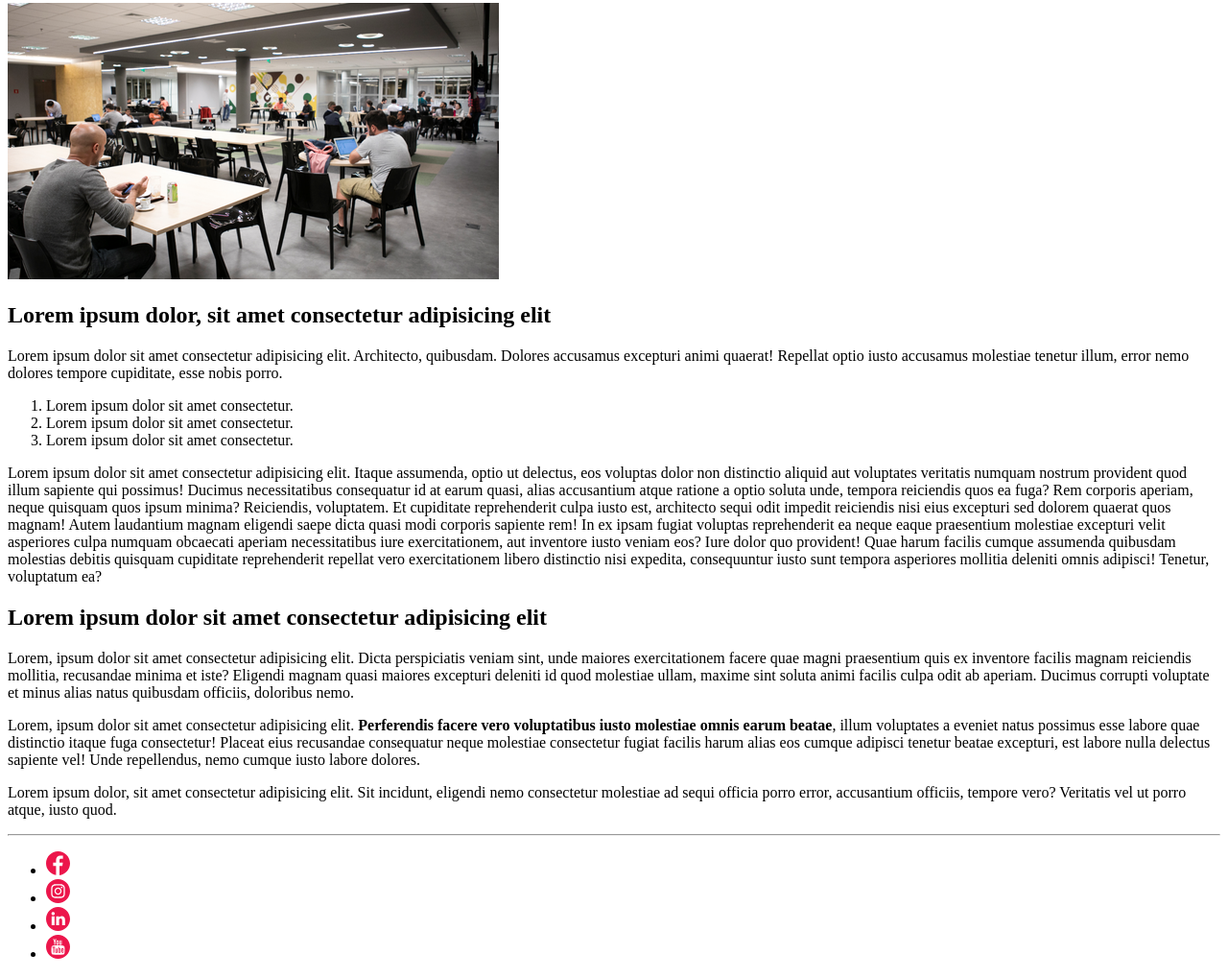
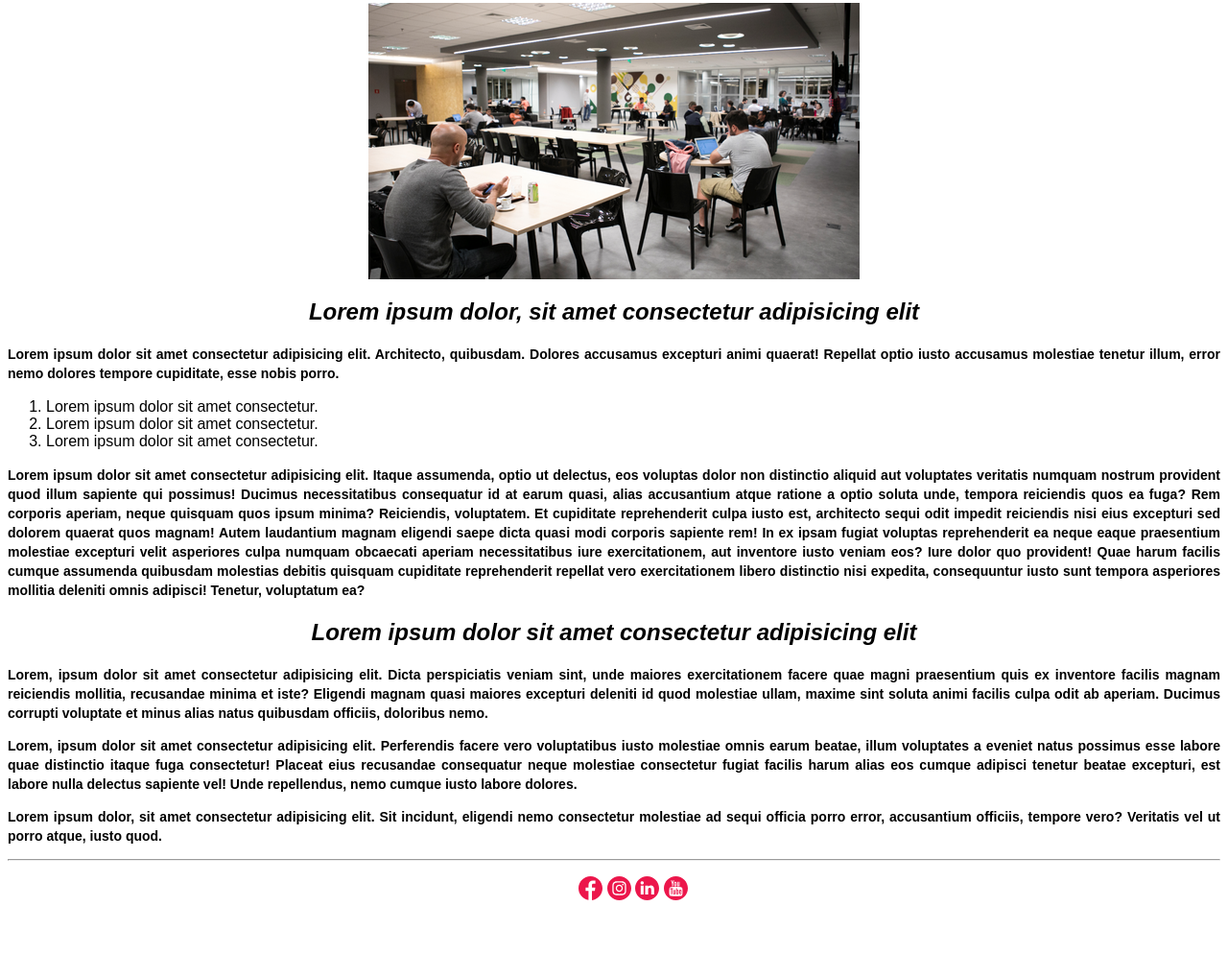
Before and after one commit to fhbastos/aulahtml, a plain HTML site: page index.html in a window 1280 px wide. Shown: the part 163-1182 px from the top of the page at 96% size. After the commit the page ends 1121 px from the top, so only its background shows below. Drawn offline with Linux system fonts and the light colour scheme.

Commit message:
teste de css

```diff
--- a/index.html
+++ b/index.html
@@ -5,6 +5,7 @@
     <meta http-equiv="X-UA-Compatible" content="IE=edge">
     <meta name="viewport" content="width=device-width, initial-scale=1.0">
     <title>DH News</title>
+    <link rel="stylesheet" href="css/styles.css">
 </head>
 <body>
     <header>
@@ -57,26 +58,18 @@
 
     <footer>
         <ul>
-            <li>
-                <a href="#">
-                    <img width="25" src="img/facebook.svg" alt="Logo do Facebook">
-                </a>
-            </li>
-            <li>
-                <a href="#">
-                    <img width="25" src="img/instagram.svg" alt="Logo do Instagram">
-                </a>
-            </li>
-            <li>
-                <a href="https://www.linkedin.com/school/digital-house-brasil/mycompany/" target="_blank">
-                    <img width="25" src="img/linkedin.svg" alt="Logo do Linkedin">
-                </a>
-            </li>
-            <li>
-                <a href="#">
-                    <img width="25" src="img/youtube.svg" alt="Logo do Youtube">
-            </a>
-            </li>
+            <div style="display:inline-block;">
+                <a href="https://web.facebook.com/digitalhousebrasil?_rdc=1&_rdr"> <img width="25" heigt=auto src="img/facebook.svg" alt="Logo do Facebook"> </a>
+            </div>
+            <div style="display:inline-block;">
+                <a href="https://www.instagram.com/digitalhousebrasil/"> <img width="25" heigt=auto src="img/instagram.svg" alt="Logo do Instagram"> </a>
+            </div>
+            <div style="display:inline-block;">
+                <a href="https://www.linkedin.com/school/digital-house-brasil/mycompany/" target="_blank"> <img width="25" heigt=auto src="img/linkedin.svg" alt="Logo do Linkedin"> </a>
+            </div>
+            <div style="display:inline-block;">
+                <a href="https://www.youtube.com/c/DigitalHouseBrasil"> <img width="25" heigt=auto src="img/youtube.svg" alt="Logo do Youtube"> </a>
+            </div>
         </ul>
     </footer>
 
```
